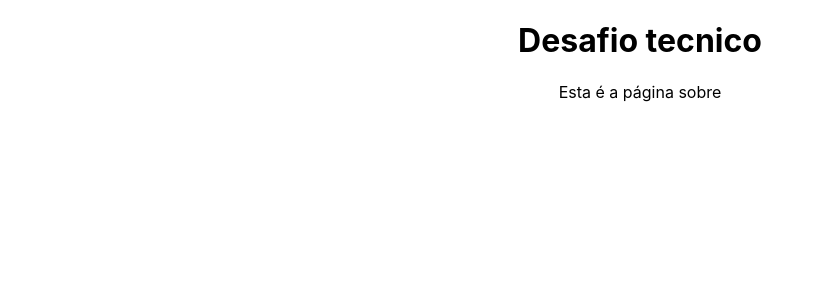
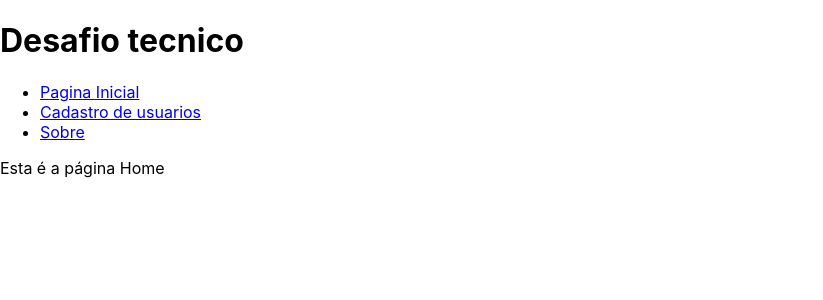
Before and after one commit to MateusBezzan123/tarefas, a React (Create React App) app in the folder tarefas/: page / in a window 1280 px wide. Shown: the top 300 px of the page, without its empty margins (0-823 px from the left). Built offline with nearby package versions, Linux system fonts and the light colour scheme.

Commit message:
Routas da minha aplicação

```diff
--- a/tarefas/package.json
+++ b/tarefas/package.json
@@ -8,6 +8,7 @@
     "@testing-library/user-event": "^13.2.1",
     "react": "^18.1.0",
     "react-dom": "^18.1.0",
+    "react-router-dom": "^6.3.0",
     "react-scripts": "5.0.1",
     "web-vitals": "^2.1.0"
   },
--- a/tarefas/src/App.css
+++ /dev/null
@@ -1,38 +0,0 @@
-.App {
-  text-align: center;
-}
-
-.App-logo {
-  height: 40vmin;
-  pointer-events: none;
-}
-
-@media (prefers-reduced-motion: no-preference) {
-  .App-logo {
-    animation: App-logo-spin infinite 20s linear;
-  }
-}
-
-.App-header {
-  background-color: #282c34;
-  min-height: 100vh;
-  display: flex;
-  flex-direction: column;
-  align-items: center;
-  justify-content: center;
-  font-size: calc(10px + 2vmin);
-  color: white;
-}
-
-.App-link {
-  color: #61dafb;
-}
-
-@keyframes App-logo-spin {
-  from {
-    transform: rotate(0deg);
-  }
-  to {
-    transform: rotate(360deg);
-  }
-}
--- a/tarefas/src/App.js
+++ b/tarefas/src/App.js
@@ -1,11 +1,24 @@
-import "./App.css";
+import  Sobre  from './components/Sobre';
 import  Home  from './components/Home';
+import  Users  from './components/Users';
+import { BrowserRouter, Routes, Link, Route } from 'react-router-dom'
 
 function App() {
   return (
     <div className="App">
       <h1>Desafio tecnico</h1>
-      <Home />
+      <BrowserRouter>
+      <ul>
+        <li> <Link to="/">Pagina Inicial</Link> </li>
+        <li><Link to="/users">Cadastro de usuarios</Link></li>
+        <li><Link to="/sobre">Sobre</Link></li>
+      </ul>
+      <Routes>
+        <Route path="/" index element={<Home/>}></Route>
+        <Route path="/users"  element={<Users/>}></Route>
+        <Route path="/sobre"  element={<Sobre/>}></Route>
+      </Routes>
+      </BrowserRouter>
     </div>
   );
 }
--- a/tarefas/src/components/Home.js
+++ b/tarefas/src/components/Home.js
@@ -1,7 +1,7 @@
 function Home(){
     return (
         <div className="App">
-            <p>Esta é a página sobre</p>
+            <p>Esta é a página Home</p>
         </div>
     )
 }
--- a/tarefas/src/components/Sobre.js
+++ b/tarefas/src/components/Sobre.js
@@ -0,0 +1,9 @@
+function Sobre(){
+    return (
+        <div className="App">
+            <p>Esta é a página sobre</p>
+        </div>
+    )
+}
+
+export default Sobre;
--- a/tarefas/src/components/Users.js
+++ b/tarefas/src/components/Users.js
@@ -0,0 +1,9 @@
+function Users(){
+    return (
+        <div className="App">
+            <p>Esta é a página Users</p>
+        </div>
+    )
+}
+
+export default Users;
```
Also changed, not shown: 2 other files (tests, documents, lock files or other folders).
